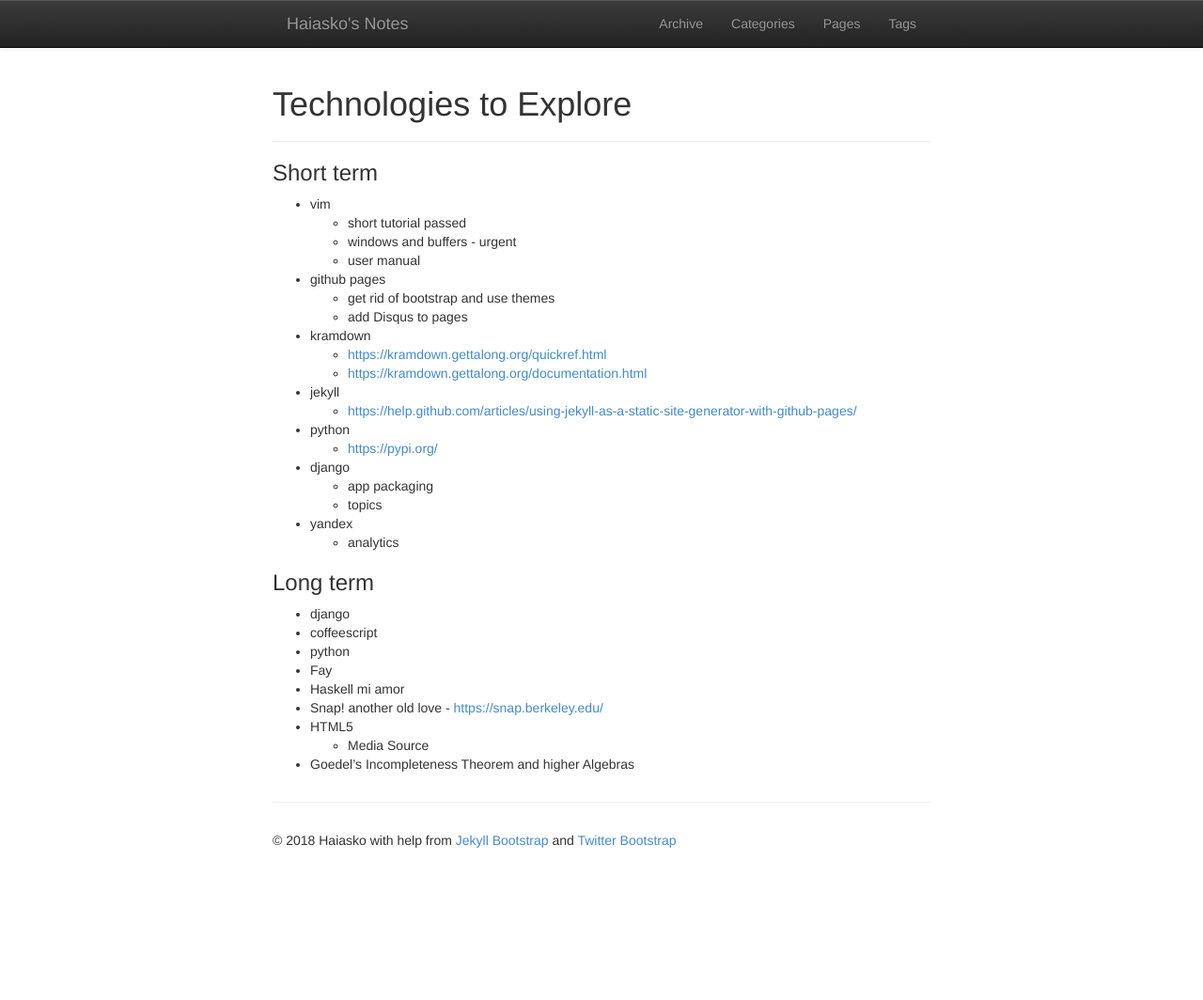
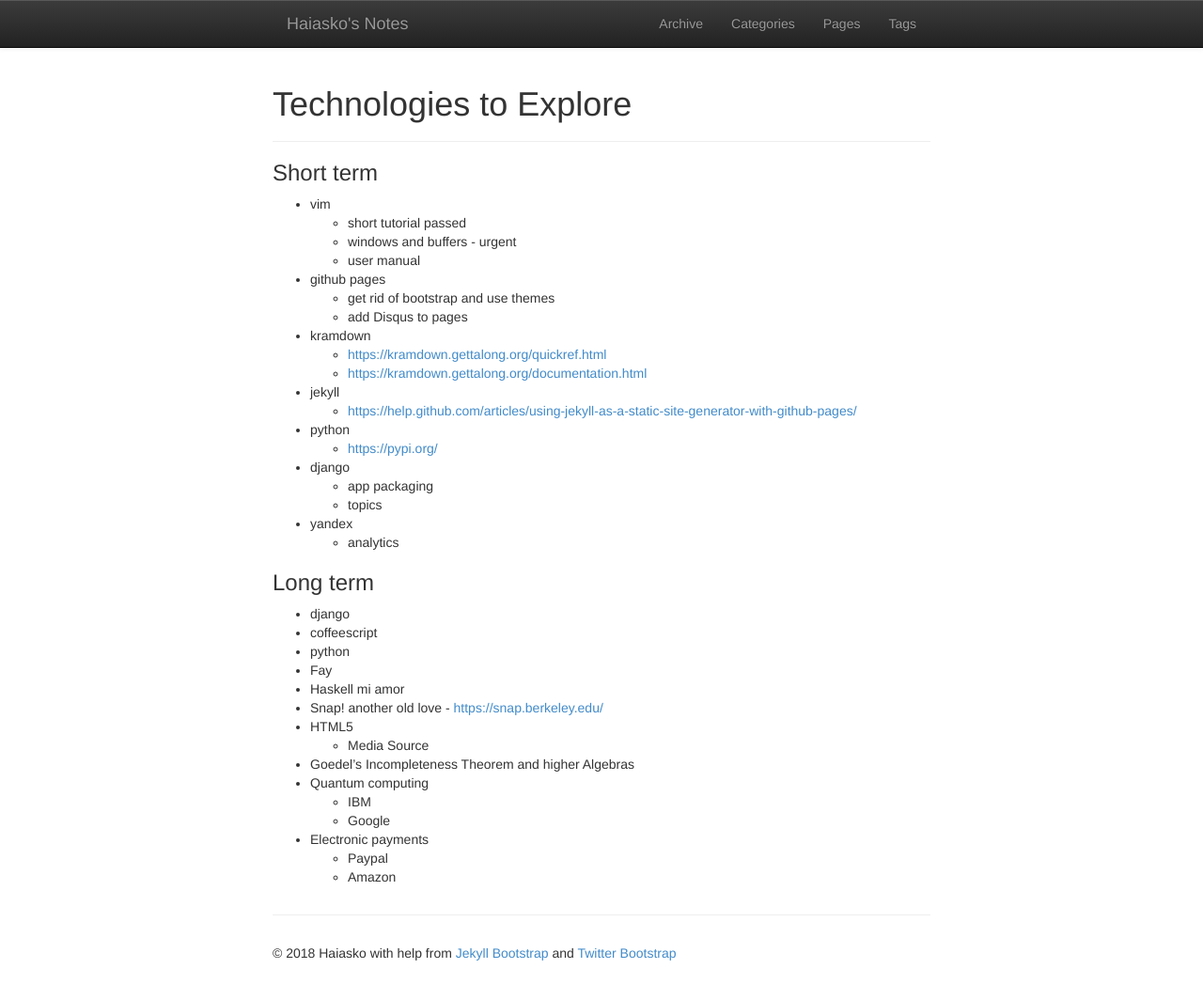
Before and after one commit to haiasko/haiasko.github.io, a Jekyll site: the page built from scratch/to-explore.md, in a window 1280 px wide. Shown: the whole page at 94% size. Built offline with Jekyll 4.4.1, drawn with Linux system fonts in a browser that asks for light colours; nearby versions of some CDN libraries; before the commit the page ends 944 px from its top, so only the background shows below that.

Commit message:
Last commit before branching to remove JB.

```diff
--- a/scratch/to-explore.md
+++ b/scratch/to-explore.md
@@ -37,3 +37,9 @@ tags: [code]
 - HTML5
 	- Media Source
 - Goedel's Incompleteness Theorem and higher Algebras
+- Quantum computing
+	- IBM
+	- Google
+- Electronic payments
+	- Paypal
+	- Amazon
```
